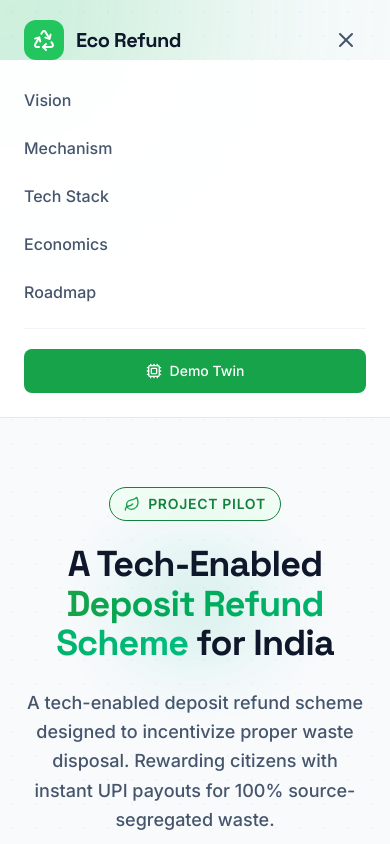
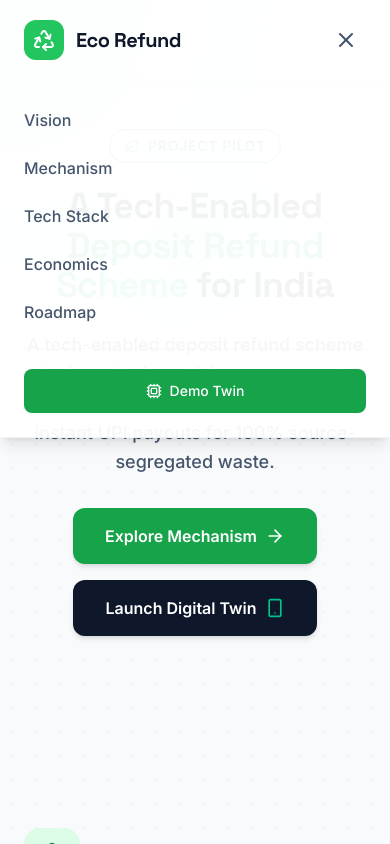
Before and after one commit to kavyadeepdev/ecorefund, a React (Vite) app: page / in a window 390 px wide. Both pictures are taken after a click on the button 346 px from the left and 40 px from the top of the page. Shown: the top 844 px of the page. Built offline with nearby package versions, Linux system fonts and the light colour scheme.

Commit message:
fix(navbar): change hamburger menu opacity and fix navigation

```diff
--- a/src/App.tsx
+++ b/src/App.tsx
@@ -83,7 +83,7 @@ export default function App() {
 
           <main className="max-w-7xl mx-auto px-6 py-12 md:py-24 space-y-32 relative z-10">
             {/* Hero Section */}
-            <section id="vision" className="relative pb-16 md:pb-24 overflow-visible">
+            <section id="vision" className="relative pb-16 md:pb-24 overflow-visible scroll-mt-32">
               <div className="grid lg:grid-cols-12 gap-16 lg:gap-24 items-center">
                 {/* Left Side: Hero Text */}
                 <div className="lg:col-span-6 space-y-8 text-center lg:text-left mx-auto lg:mx-0 relative z-10 max-w-xl lg:pr-12">
--- a/src/components/Navbar.tsx
+++ b/src/components/Navbar.tsx
@@ -30,12 +30,36 @@ export default function Navbar({ onLaunchDigitalTwin }: NavbarProps) {
     { href: '#challenges', label: 'Roadmap' },
   ];
 
+  const handleNavLinkClick = (e: React.MouseEvent<HTMLAnchorElement>, href: string) => {
+    if (href.startsWith('#')) {
+      e.preventDefault();
+      setIsMobileMenuOpen(false);
+
+      if (href === '#vision') {
+        setTimeout(() => {
+          window.scrollTo({ top: 0, behavior: 'smooth' });
+        }, 80);
+      } else {
+        const targetId = href.replace('#', '');
+        const element = document.getElementById(targetId);
+        if (element) {
+          // Short timeout to let state update and menu closing transition begin
+          setTimeout(() => {
+            element.scrollIntoView({ behavior: 'smooth' });
+          }, 80);
+        }
+      }
+    }
+  };
+
   return (
     <nav
       className={`sticky top-0 z-50 transition-all duration-300 w-full ${
-        isScrolled
-          ? 'bg-white/80 backdrop-blur-xl border-b border-slate-200/50 shadow-sm py-3'
-          : 'bg-transparent border-b border-transparent py-5'
+        (isScrolled || isMobileMenuOpen)
+          ? 'bg-white/95 backdrop-blur-xl border-b border-slate-200/50 shadow-sm'
+          : 'bg-transparent border-b border-transparent'
+      } ${
+        isScrolled ? 'py-3' : 'py-5'
       }`}
     >
       <div className="max-w-6xl mx-auto px-6 flex items-center justify-between">
@@ -55,6 +79,7 @@ export default function Navbar({ onLaunchDigitalTwin }: NavbarProps) {
             <a
               key={link.href}
               href={link.href}
+              onClick={(e) => handleNavLinkClick(e, link.href)}
               className="hover:text-brand-600 transition-colors"
             >
               {link.label}
@@ -90,20 +115,20 @@ export default function Navbar({ onLaunchDigitalTwin }: NavbarProps) {
             animate={{ opacity: 1, height: 'auto' }}
             exit={{ opacity: 0, height: 0 }}
             transition={{ duration: 0.25, ease: 'easeInOut' }}
-            className="md:hidden overflow-hidden bg-white/95 backdrop-blur-xl border-b border-slate-200"
+            className="md:hidden overflow-hidden bg-white/95 backdrop-blur-xl border-b border-slate-200/50 shadow-lg absolute top-full left-0 right-0"
           >
             <div className="px-6 py-6 flex flex-col gap-4">
               {navLinks.map((link) => (
                 <a
                   key={link.href}
                   href={link.href}
-                  onClick={() => setIsMobileMenuOpen(false)}
+                  onClick={(e) => handleNavLinkClick(e, link.href)}
                   className="text-base font-medium text-slate-600 hover:text-brand-600 transition-colors py-1"
                 >
                   {link.label}
                 </a>
               ))}
-              <hr className="border-slate-100 my-1" />
+              <hr className="border-slate-100/50 my-1" />
               <button
                 onClick={() => {
                   setIsMobileMenuOpen(false);
```
